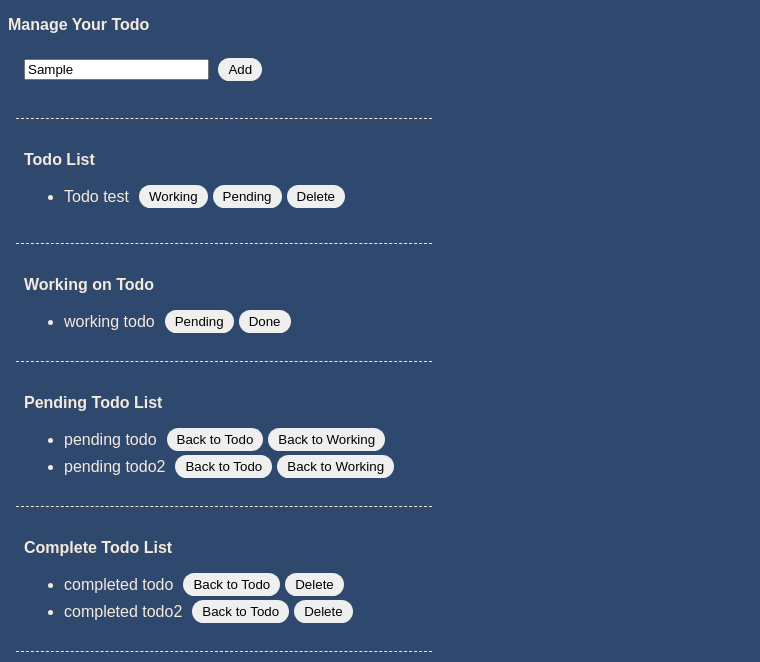
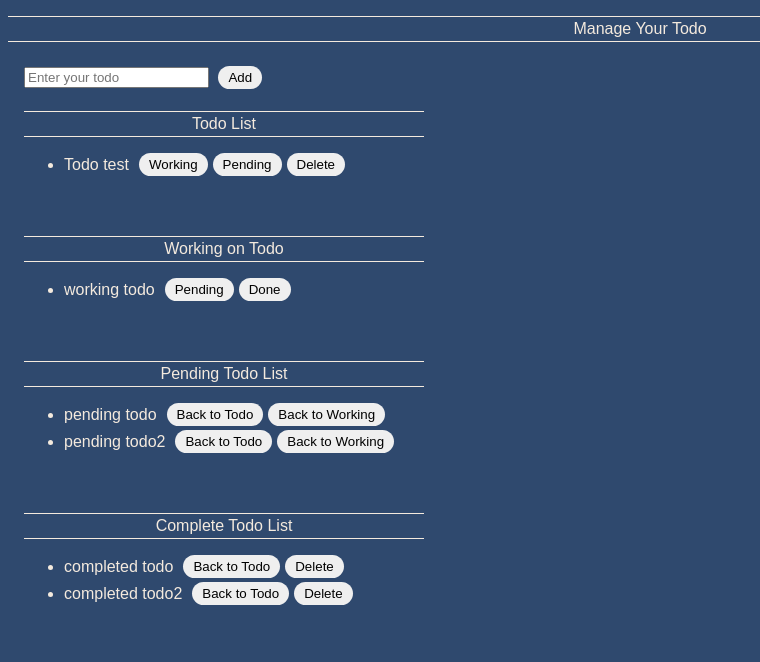
Before and after one commit to ttakuma17/original-todo-app, a website built with Parcel: page index.html in a window 1280 px wide. Both pictures are taken after typing "Sample" into the empty fields and a click on the button "Add". Shown: the whole page, without its empty margins (0-760 px from the left). Built offline with nearby package versions, Linux system fonts and the light colour scheme.

Commit message:
add  function 1.2 1.ボタンがクリックされた時に動く関数を作成する
2.入力されたtodoの内容を取得して、入力値の初期化を行なう

```diff
--- a/src/color.txt
+++ /dev/null
@@ -1,2 +0,0 @@
-https://www.canva.com/ja_jp/learn/100-color-combinations/
-51
--- a/src/index.js
+++ b/src/index.js
@@ -1 +1,11 @@
 import "./styles.css";
+
+const onClickAdd = () => {
+  const addTodo = document.getElementById("add-todo").value;
+  document.getElementById("add-todo").value = "";
+  console.log(addTodo);
+};
+
+document
+  .getElementById("add-button")
+  .addEventListener("click", () => onClickAdd());
--- a/src/styles.css
+++ b/src/styles.css
@@ -26,7 +26,12 @@ button:hover {
 }
 
 .title {
-  font-weight: 600;
+  /* font-weight: 600; */
+  text-align: center;
+  border-top: double 1px;
+  border-bottom: double 1px;
+  padding-top: 3px;
+  padding-bottom: 3px;
 }
 
 li {
@@ -34,26 +39,26 @@ li {
 }
 
 .input-area {
-  border-bottom: dashed 1px;
+  /* border-bottom: dashed 1px; */
   width: 400px;
-  height: 30px;
+  height: 8px;
   padding: 8px;
-  padding-bottom: 30px;
+  padding-bottom: 5px;
   margin: 8px;
   /* border-radius: 8px; */
 }
 
 .incomplete-area {
-  border-bottom: dashed 1px;
+  /* border-bottom: dashed 1px; */
   width: 400px;
-  min-height: 100px;
+  min-height: 50px;
   padding: 8px;
   margin: 8px;
   /* border-radius: 8px; */
 }
 
 .working-area {
-  border-bottom: dashed 1px;
+  /* border-bottom: dashed 1px; */
   width: 400px;
   min-height: 50px;
   padding: 8px;
@@ -62,7 +67,7 @@ li {
 }
 
 .pending-area {
-  border-bottom: dashed 1px;
+  /* border-bottom: dashed 1px; */
   width: 400px;
   min-height: 50px;
   padding: 8px;
@@ -71,7 +76,7 @@ li {
 }
 
 .complete-area {
-  border-bottom: dashed 1px;
+  /* border-bottom: dashed 1px; */
   width: 400px;
   min-height: 100px;
   padding: 8px;
```
Also changed, not shown: README.md.
